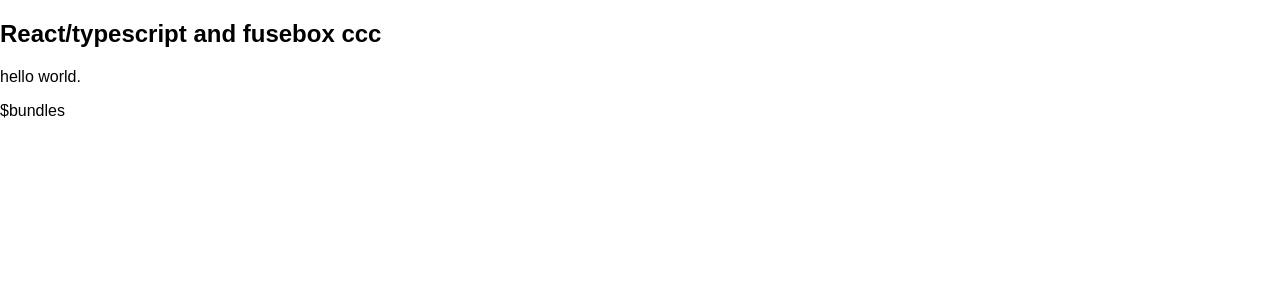
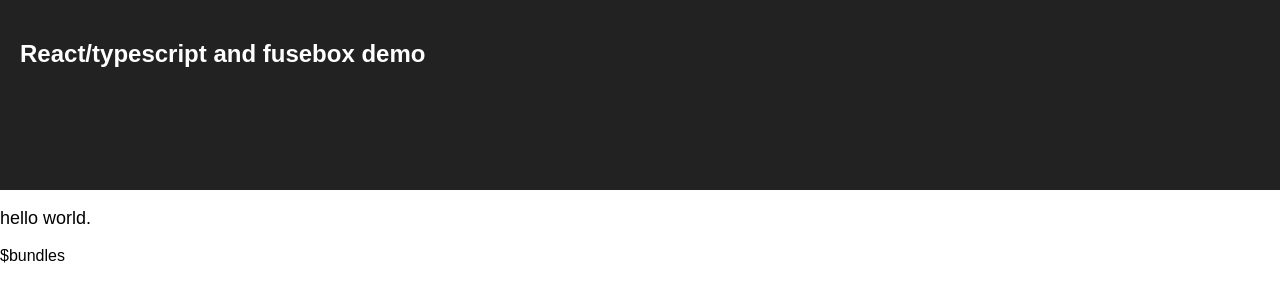
Before and after one commit to xxli807/FuseBoxForFun, a React app: page / in a window 1280 px wide. Shown: the top 300 px of the page. Built offline with nearby package versions, Linux system fonts and the light colour scheme.

Commit message:
fix the node scss on windows issue and combine both css and scss

```diff
--- a/package.json
+++ b/package.json
@@ -12,7 +12,8 @@
   "dependencies": {
     "react": "^16.0.0",
     "react-dom": "^16.0.0",
-    "reflect-metadata": "^0.1.8"
+    "reflect-metadata": "^0.1.8",
+    "node-sass": "^4.5.3"
   },
   "devDependencies": {
     "fuse-box": "^2.2.3",
--- a/src/App.tsx
+++ b/src/App.tsx
@@ -1,16 +1,16 @@
 import * as React from "react";
 import { Component } from 'react';
-// import './App.css';
-import styles from './styles/site.scss';
+ import './App.css';
+import * as styles from './styles/site.scss';
 
 class App extends Component {
     render() {
         return (
             <div className={styles.appss}>
-                <div className="">
-                    <h2>React/typescript and fusebox ccc</h2>
+                <div className="App-header">
+                    <h2>React/typescript and fusebox demo</h2>
                 </div>
-                <p className="">
+                <p className="App-intro">
                     hello world.
                 </p>
             </div>
--- a/src/styles/site.scss
+++ b/src/styles/site.scss
@@ -1,3 +1,25 @@
+
+
+:global .App {
+    text-align: center;
+}
+
+:global .App-logo {
+    animation: App-logo-spin infinite 20s linear;
+    height: 80px;
+}
+
+:global .App-header {
+    background-color: #222;
+    height: 150px;
+    padding: 20px;
+    color: white;
+}
+
+:global .App-intro {
+    font-size: large;
+}
+
 
 .appss {
     background: blue;
```
Also changed, not shown: 4 other files (tests, documents, lock files or other folders).
